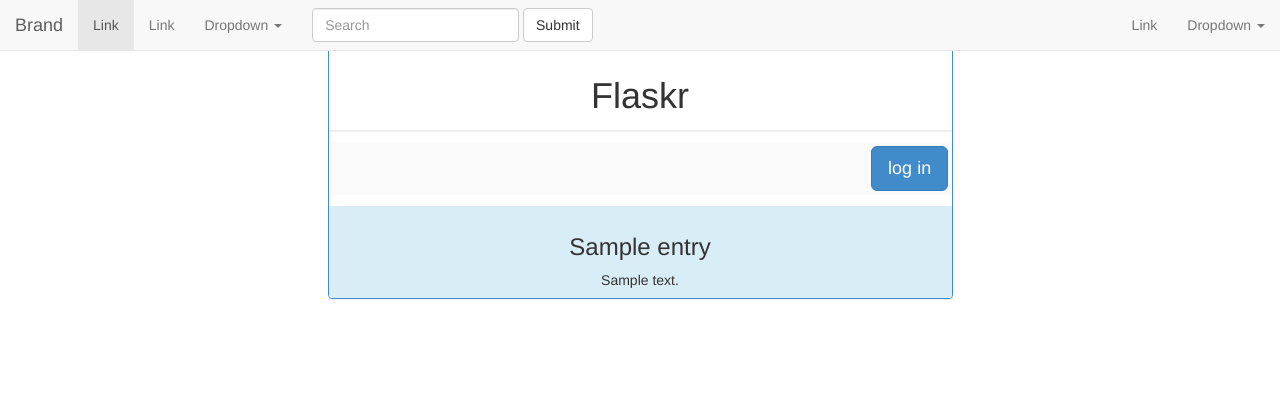
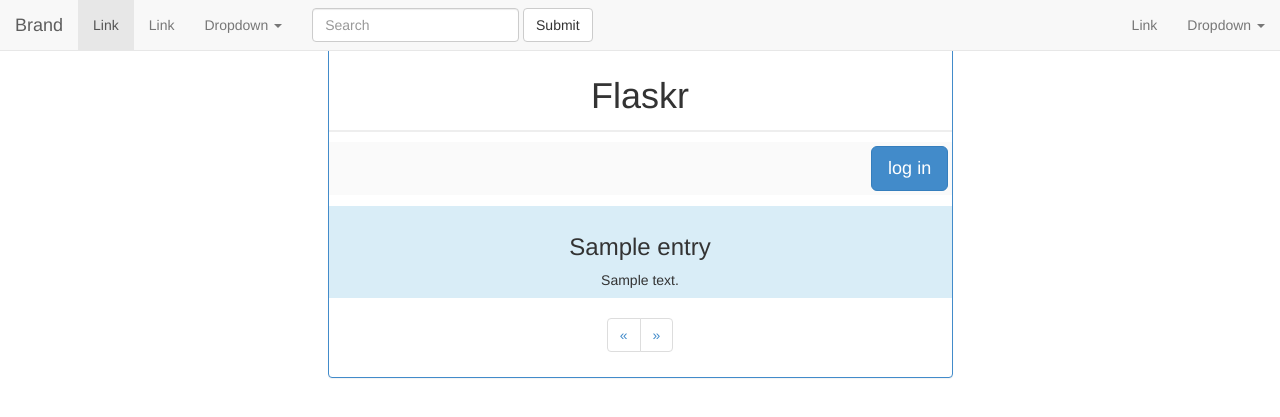
Before and after one commit to GulsahKose/Python-Flask-Test, a Flask app: template flaskr/templates/show_entries.html in a window 1280 px wide. Shown: the top 417 px of the page. Run offline with Flask 2, Linux system fonts and the light colour scheme; the template is opened without the code that fills it: most values are stand-ins (such as "Sample title", 1, 10 or a date in 2020).

Commit message:
Added  pagination show_entries.html

```diff
--- a/flaskr/templates/show_entries.html
+++ b/flaskr/templates/show_entries.html
@@ -20,4 +20,14 @@
   <tr class="info text-center"><td><em>Unbelievable. No entries here so far</em></td></tr>
 {% endfor %}
 </table>
+
+<div align="center">
+  <ul class="pagination ">
+    <li><a href="#">&laquo;</a></li>
+    {% for page in range(1,lgt+1) %}
+    <li><a href="{{url_for('show_entries')}}post/{{page}}">{{page}}</a></li>
+    {% endfor %}
+    <li><a href="#">&raquo;</a></li>
+  </ul>
+</div>
 {% endblock %}
```
